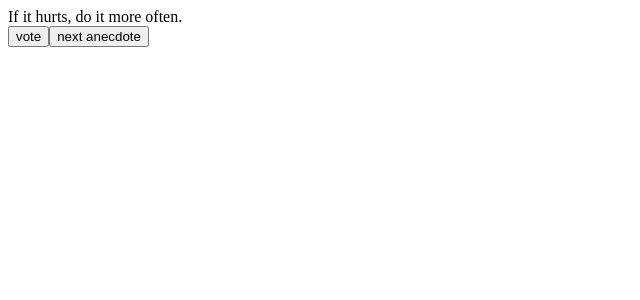
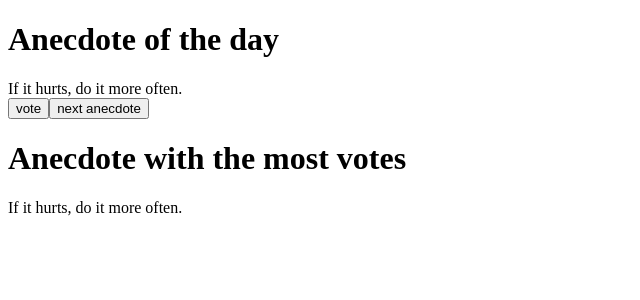
Before and after one commit to fahadasat/Full-Stack-open, a React (Vite) app in the folder part1/exercises/: page / in a window 1280 px wide. Shown: the top 300 px of the page, without its empty margins (0-640 px from the left). Built offline with nearby package versions, Linux system fonts and the light colour scheme.

Commit message:
exercise 1.14

```diff
--- a/part1/exercises/src/App.jsx
+++ b/part1/exercises/src/App.jsx
@@ -14,6 +14,7 @@ const App = () => {
 
     const [anecdoteNumber, setAnecdoteNumber] = useState(0)
     const [votes, setVotes] = useState(new Array(anecdotes.length).fill(0))
+    const [highestVotedAnecdote, setHighestVotedAnecdote] = useState(0)
 
     const onClickNewAnecdote = () => {
         setAnecdoteNumber(Math.floor(Math.random() * anecdotes.length))
@@ -23,16 +24,30 @@ const App = () => {
         const updatedVotes = [...votes]
         updatedVotes[anecdoteNumber] += 1
         setVotes(updatedVotes)
+        if (updatedVotes[anecdoteNumber] > updatedVotes[highestVotedAnecdote])
+            setHighestVotedAnecdote(anecdoteNumber)
     }
 
     return (
         <>
+            <Headers title={'Anecdote of the day'}></Headers>
             <Anecdote anecdotes={anecdotes} anecdoteNumber={anecdoteNumber} votes={votes}></Anecdote>
             <div>
                 <Button buttonFunction={onClickVote} buttonName={'vote'}></Button>
                 <Button buttonFunction={onClickNewAnecdote} buttonName={'next anecdote'}></Button>
             </div>
+
+            <Headers title={'Anecdote with the most votes'}></Headers>
+            <Anecdote anecdotes={anecdotes} anecdoteNumber={highestVotedAnecdote} votes={votes}></Anecdote>
         </>
+    )
+}
+
+const Headers = ({title}) => {
+    return (
+        <h1>
+            {title}
+        </h1>
     )
 }
 
```
